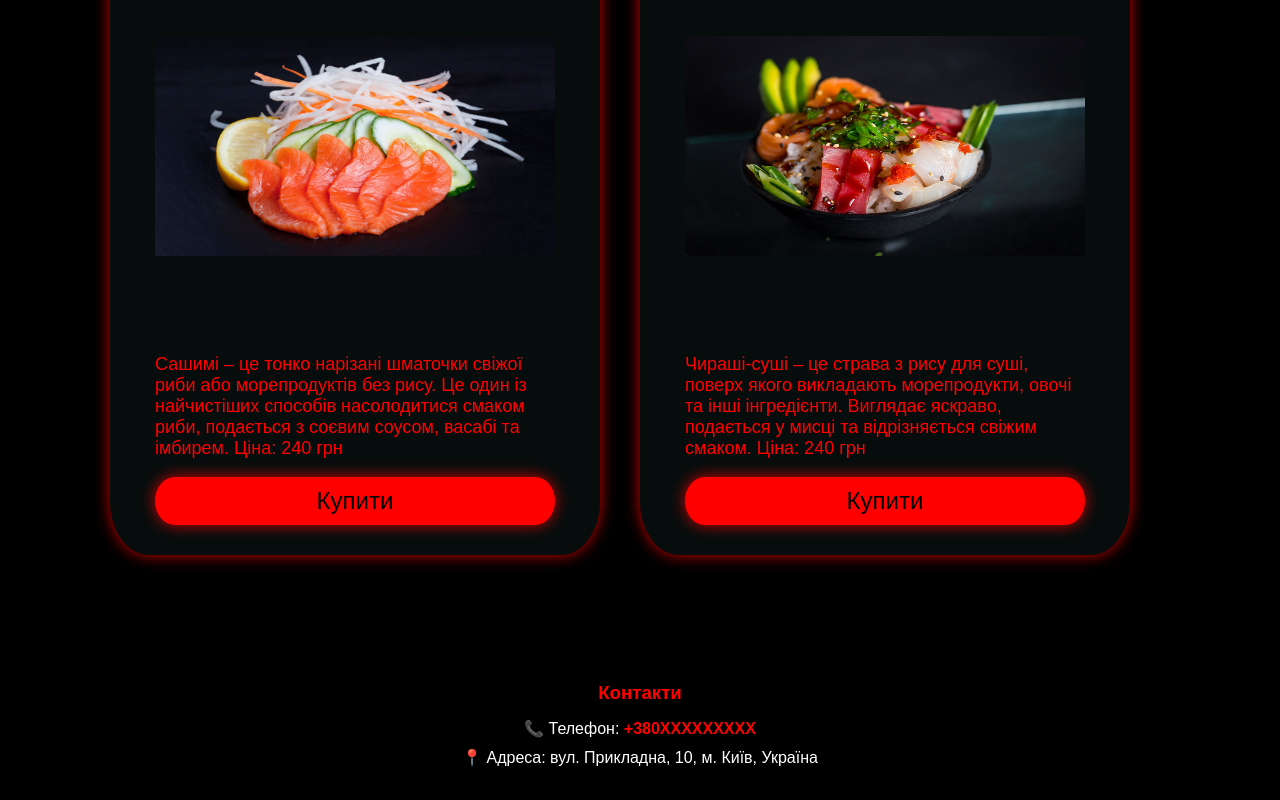
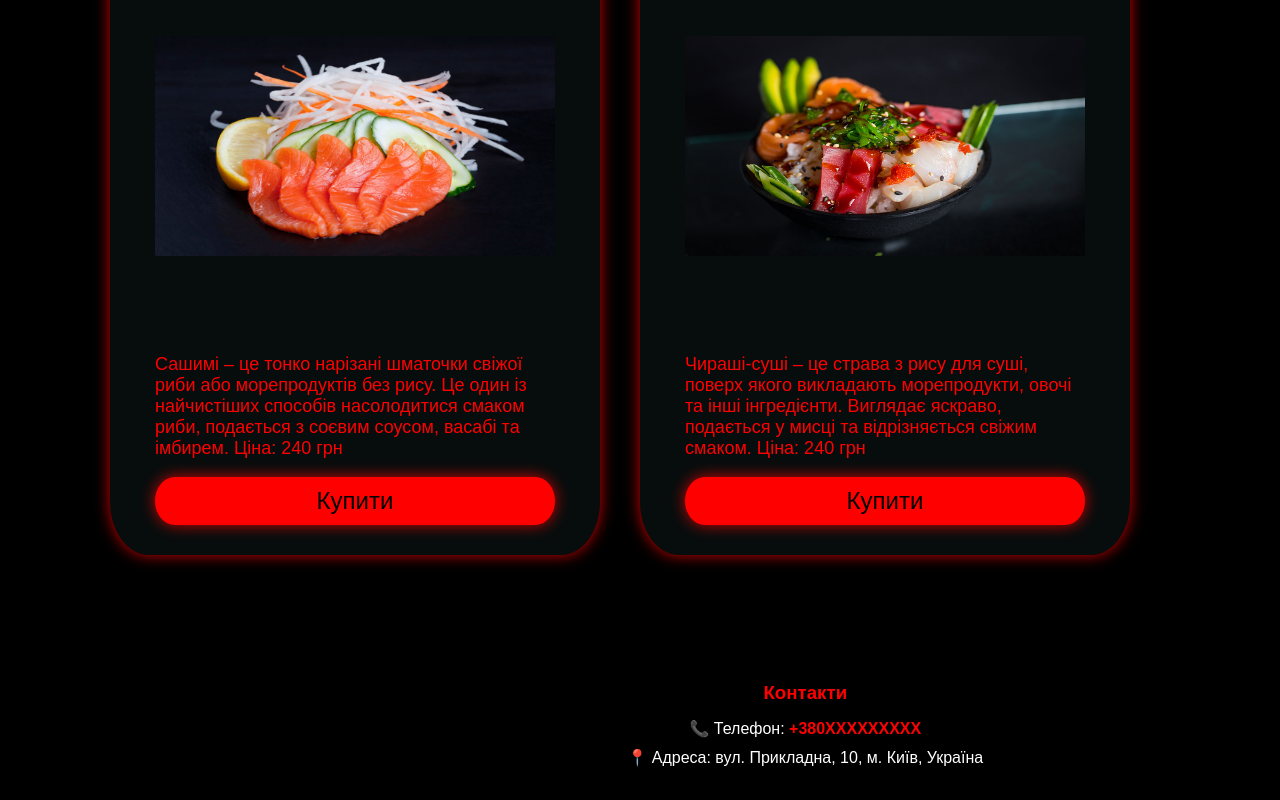
Before and after one commit to Max803778/Max803778.github.io, a plain HTML site: page index.html in a window 1280 px wide. Shown: the part 3470-4270 px from the top of the page. Drawn offline with Linux system fonts and the light colour scheme.

Commit message:
Update index.html

```diff
--- a/index.html
+++ b/index.html
@@ -316,6 +316,7 @@ footer {
 .footer-content {
   max-width: 1200px;
   margin: auto;
+  margin-left: 49%;
   display: flex;
   flex-direction: column;
   align-items: center;
```
